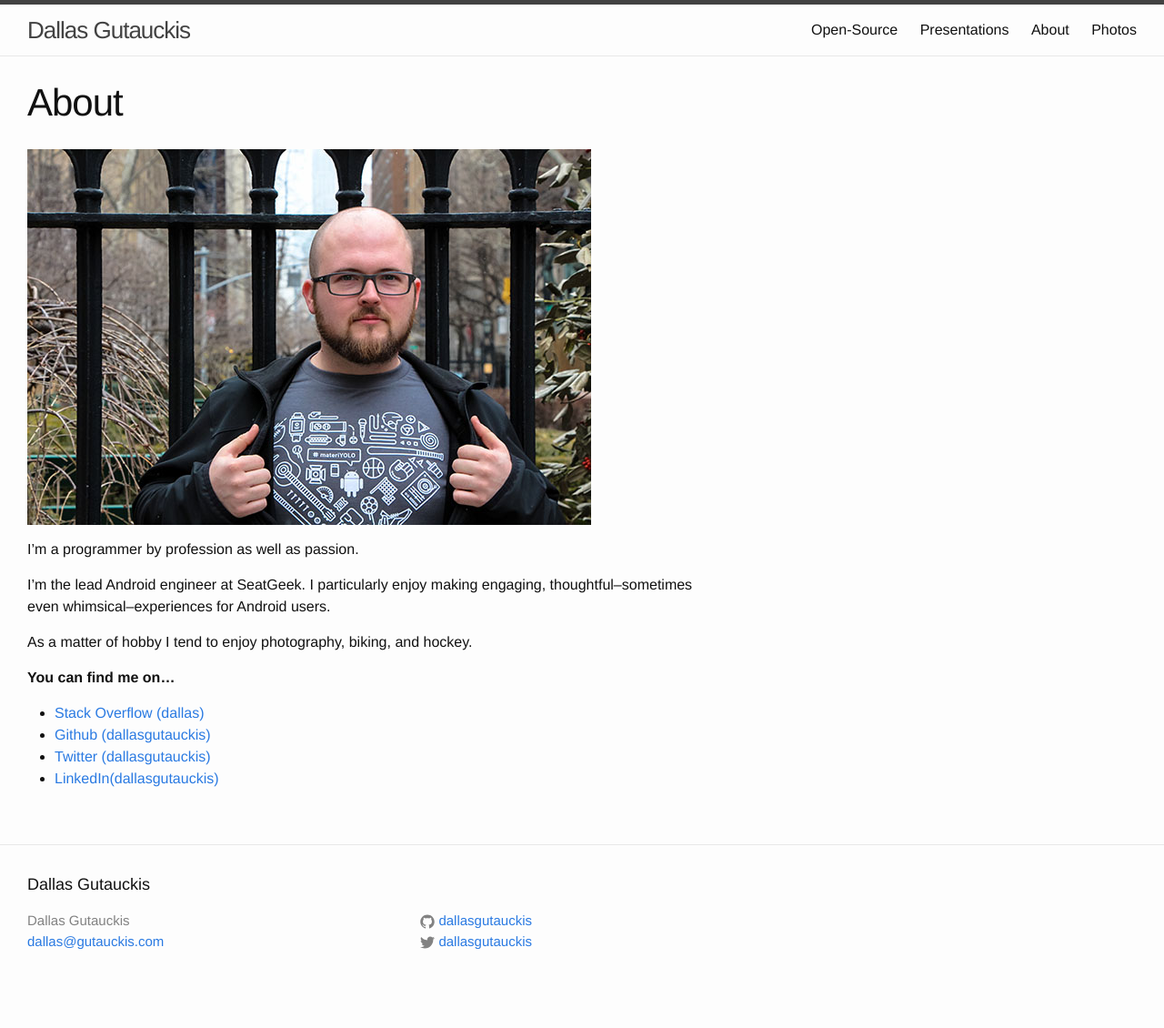
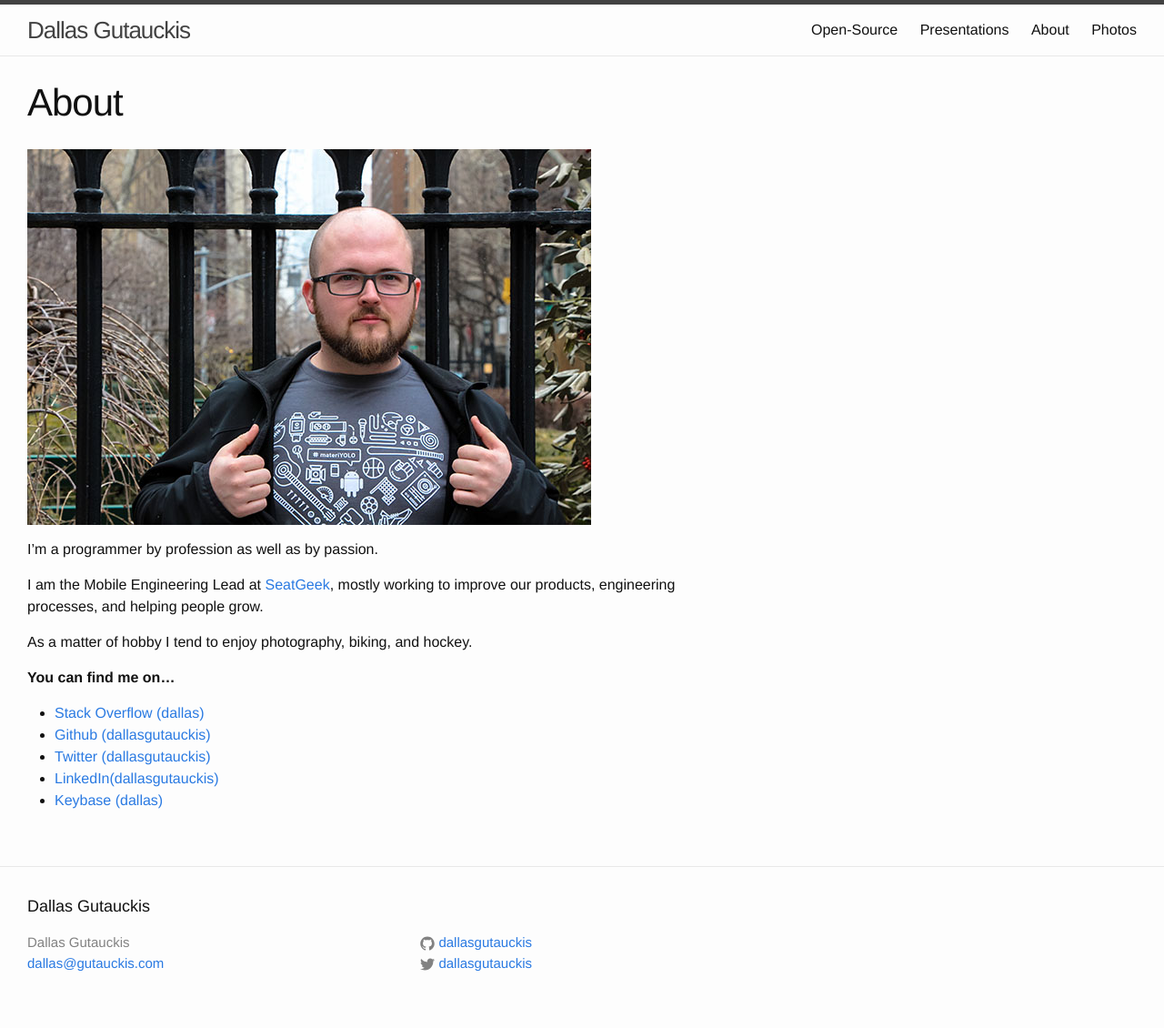
Before and after one commit to dallasgutauckis/dallasgutauckis.github.io, a Jekyll site: the page built from about/index.markdown, in a window 1280 px wide. Shown: the whole page at 91% size. Built offline with Jekyll 4.4.1, drawn with Linux system fonts in a browser that asks for light colours; Markdown is read by kramdown in place of the engine named in the settings; before the commit the page ends 1106 px from its top, so only the background shows below that.

Commit message:
Adding keybase

```diff
--- a/about/index.markdown
+++ b/about/index.markdown
@@ -11,9 +11,9 @@ comments: []
 ---
 ![Dallas Gutauckis (that's me!)](/assets/dallas_620.jpg)
 
-I'm a programmer by profession as well as passion.
+I'm a programmer by profession as well as by passion.
 
-I'm the lead Android engineer at SeatGeek. I particularly enjoy making engaging, thoughtful–sometimes even whimsical–experiences for Android users.
+I am the Mobile Engineering Lead at [SeatGeek](https://seatgeek.com), mostly working to improve our products, engineering processes, and helping people grow.
 
 As a matter of hobby I tend to enjoy photography, biking, and hockey.
 
@@ -23,3 +23,4 @@ As a matter of hobby I tend to enjoy photography, biking, and hockey.
  * [Github (dallasgutauckis)](https://github.com/dallasgutauckis)
  * [Twitter (dallasgutauckis)](https://twitter.com/dallasgutauckis)
  * [LinkedIn(dallasgutauckis)](http://www.linkedin.com/in/dallasgutauckis)
+ * [Keybase (dallas)](https://keybase.io/dallas)
```
